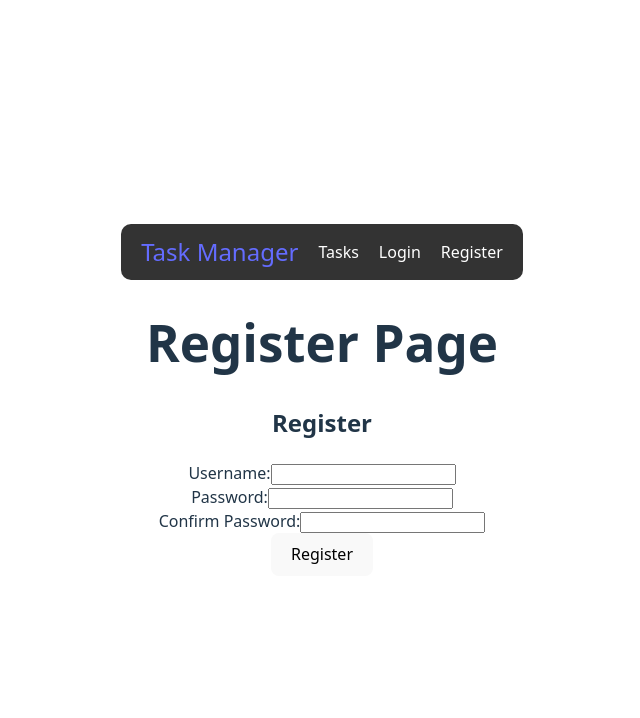
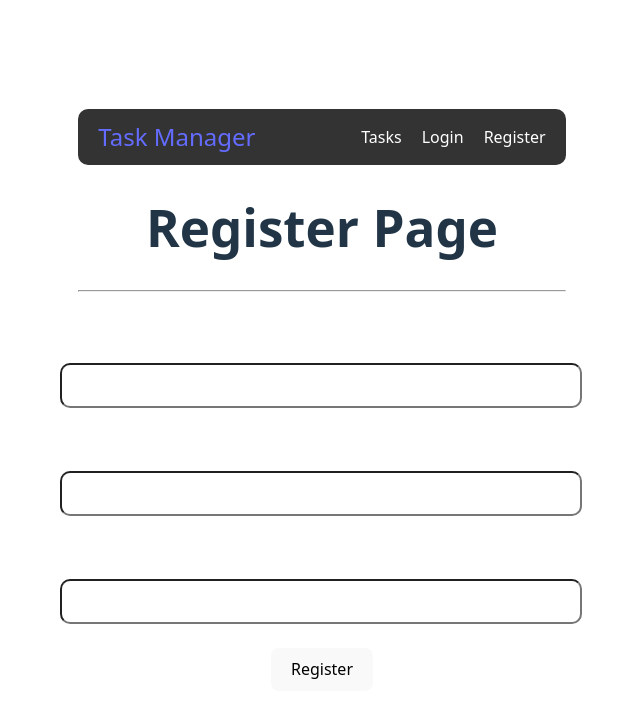
Before and after one commit to kriskata-andonov/taskadrama, a React (Vite) app: page /register in a window 1280 px wide. Shown: the top 718 px of the page, without its empty margins (318-958 px from the left). Built offline with nearby package versions, Linux system fonts and the light colour scheme.

Commit message:
Minor styling changes to the Login and Register pages.

```diff
--- a/db.json
+++ b/db.json
@@ -9,6 +9,26 @@
       "id": "5877",
       "username": "hb",
       "password": "123"
+    },
+    {
+      "id": "2af2",
+      "username": "1234",
+      "password": " "
+    },
+    {
+      "id": "8daf",
+      "username": "12",
+      "password": " "
+    },
+    {
+      "id": "0327",
+      "username": "6",
+      "password": " "
+    },
+    {
+      "id": "d9f7",
+      "username": "c",
+      "password": "c"
     }
   ],
   "tasks": [
@@ -28,7 +48,7 @@
       "id": "ade2",
       "userId": "5877",
       "description": "ddd",
-      "completed": true
+      "completed": false
     },
     {
       "id": "dab0",
@@ -47,6 +67,18 @@
       "userId": "5877",
       "description": "mkml",
       "completed": false
+    },
+    {
+      "id": "b777",
+      "userId": "0327",
+      "description": "style regisster form",
+      "completed": false
+    },
+    {
+      "id": "559c",
+      "userId": "0327",
+      "description": "style login form",
+      "completed": false
     }
   ]
 }
--- /dev/null
+++ b/src/components/LoginForm.css
@@ -0,0 +1,44 @@
+#login-username{
+    flex-grow: 1;
+    color: #fff;
+    font-size: 1.2rem;
+    padding: 0.5em 0.8em;
+    min-width: 200px;
+    word-break: break-word;
+    border-radius: 10px;
+    margin-top: 10px;
+    width: 100%;
+    margin-left: -3.8%;
+}
+#login-password{
+    flex-grow: 1;
+    color: #fff;
+    font-size: 1.2rem;
+    padding: 0.5em 0.8em;
+    min-width: 200px;
+    word-break: break-word;
+    border-radius: 10px;
+    margin-top: 10px;
+    width: 100%;
+    margin-left: -3.8%;
+}
+.usernameLabel{
+    flex-grow: 1;
+    color: #fff;
+    font-size: 1.2rem;
+    padding: 0.5em 0.8em;
+    min-width: 200px;
+    word-break: break-word;
+    border-radius: 10px;
+    width: 100%;
+}
+.passwordLabel{
+    flex-grow: 1;
+    color: #fff;
+    font-size: 1.2rem;
+    padding: 0.5em 0.8em;
+    min-width: 200px;
+    word-break: break-word;
+    border-radius: 10px;
+    width: 100%;
+}
--- a/src/components/LoginForm.jsx
+++ b/src/components/LoginForm.jsx
@@ -3,6 +3,7 @@ import { useState } from "react";
 import { loginUser } from "../api";
 import { useAuth } from "../context/AuthContext";
 import { useNavigate } from "react-router-dom";
+import './LoginForm.css'
 
 function LoginForm(){
 
@@ -49,11 +50,9 @@ function LoginForm(){
 }
     return(
         <form onSubmit={handleSubmit}>
-            <h2>Login</h2>
-            {error && <p stryle={{color: 'red'}}>{error}</p>}
-
+            <br />
             <div>
-                <label htmlFor="login-username">Username:</label>
+                <label htmlFor="login-username" className="usernameLabel">Username: </label>
                 <input
                     tyoe="text"
                     id="login-username"
@@ -62,9 +61,9 @@ function LoginForm(){
                     required
                     />
             </div>
-
+            <br />
             <div>
-                <label htmlFor="login-password">Password:</label>
+                <label htmlFor="login-password" className="passwordLabel">Password: </label>
                 <input
                     type="password"
                     id="login-password"
@@ -73,7 +72,7 @@ function LoginForm(){
                     required
                 />
             </div>
-
+            <br />
             <button type="submit" disabled={isLoading}>
                 {isLoading ? 'Logging In...' : 'Login'}
             </button>
--- a/src/components/RegisterForm.jsx
+++ b/src/components/RegisterForm.jsx
@@ -1,5 +1,7 @@
 import React, { useState } from "react";
 import { registerUser } from "../api";
+import { useNavigate } from "react-router-dom";
+import './RegiterForm.css'
 
 function RegisterForm(){
     const [username, setUsername] = useState('')
@@ -8,6 +10,8 @@ function RegisterForm(){
     const [isLoading, setIsLoading] = useState(false)
     const [error, setError] = useState(null)
     const [success, setSuccess] = useState(null)
+
+    const navigate = useNavigate()
 
     const handleUsernameChange = (event) => {
         setUsername(event.target.value);
@@ -42,6 +46,7 @@ function RegisterForm(){
             const user = await registerUser(username, password);
             setSuccess("Регистрацията е успешна!");
             console.log("Registration success:", user);
+            navigate('/login');
         } catch (err) {
             setError(err.message || "Възникна грешка при регистрация");
             console.error("Registration failed:", err);
@@ -51,13 +56,9 @@ function RegisterForm(){
     }
     return(
         <form onSubmit={handleSubmit}>
-      <h2>Register</h2>
-      {error && <p style={{ color: 'red' }}>{error}</p>}
-      {success && <p style={{ color: 'green' }}>{success}</p>}
-
-
+      <br />
       <div>
-        <label htmlFor="register-username">Username:</label>
+        <label htmlFor="register-username" className="usernameLabel">Username: </label>
         <input
           type="text"
           id="register-username"
@@ -66,9 +67,9 @@ function RegisterForm(){
           required
         />
       </div>
-
+      <br />
       <div>
-        <label htmlFor="register-password">Password:</label>
+        <label htmlFor="register-password" className="passwordLabel">Password: </label>
         <input
           type="password"
           id="register-password"
@@ -76,10 +77,11 @@ function RegisterForm(){
           onChange={handlePasswordChange}
           required
         />
+        <br />
       </div>
-
+      <br />
       <div>
-        <label htmlFor="register-confirm-password">Confirm Password:</label>
+        <label htmlFor="register-confirm-password" className="passwordLabel">Confirm Password: </label>
         <input
           type="password"
           id="register-confirm-password"
@@ -88,7 +90,7 @@ function RegisterForm(){
           required
         />
       </div>
-
+      <br />
       <button type="submit" disabled={isLoading}>
          {isLoading ? 'Registering...' : 'Register'}
       </button>
--- /dev/null
+++ b/src/components/RegiterForm.css
@@ -0,0 +1,57 @@
+#register-username{
+    flex-grow: 1;
+    color: #fff;
+    font-size: 1.2rem;
+    padding: 0.5em 0.8em;
+    min-width: 200px;
+    word-break: break-word;
+    border-radius: 10px;
+    width: 100%;
+    margin-top: 10px;
+    margin-left: -3.8%;
+}
+#register-password{
+    flex-grow: 1;
+    color: #fff;
+    font-size: 1.2rem;
+    padding: 0.5em 0.8em;
+    min-width: 200px;
+    word-break: break-word;
+    border-radius: 10px;
+    width: 100%;
+    margin-top: 10px;
+    margin-left: -3.8%;
+}
+#register-confirm-password{
+    flex-grow: 1;
+    color: #fff;
+    font-size: 1.2rem;
+    padding: 0.5em 0.8em;
+    min-width: 200px;
+    word-break: break-word;
+    border-radius: 10px;
+    width: 100%;
+    margin-top: 10px;
+    margin-left: -3.8%;
+}
+.usernameLabel{
+    flex-grow: 1;
+    color: #fff;
+    font-size: 1.2rem;
+    padding: 0.5em 0.8em;
+    min-width: 200px;
+    word-break: break-word;
+    border-radius: 10px;
+    width: 100%;
+
+}
+.passwordLabel{
+    flex-grow: 1;
+    color: #fff;
+    font-size: 1.2rem;
+    padding: 0.5em 0.8em;
+    min-width: 200px;
+    word-break: break-word;
+    border-radius: 10px;
+    width: 100%;
+}
--- a/src/pages/LoginPage.jsx
+++ b/src/pages/LoginPage.jsx
@@ -5,6 +5,7 @@ function LoginPage() {
     return (
         <div>
             <h1>Login Page</h1>
+            <hr />
             <LoginForm/>
         </div>
     );
--- a/src/pages/RegisterPage.jsx
+++ b/src/pages/RegisterPage.jsx
@@ -5,6 +5,7 @@ function RegisterPage() {
     return (
         <div>
             <h1>Register Page</h1>
+            <hr />
             <RegisterForm />
         </div>
     );
```
